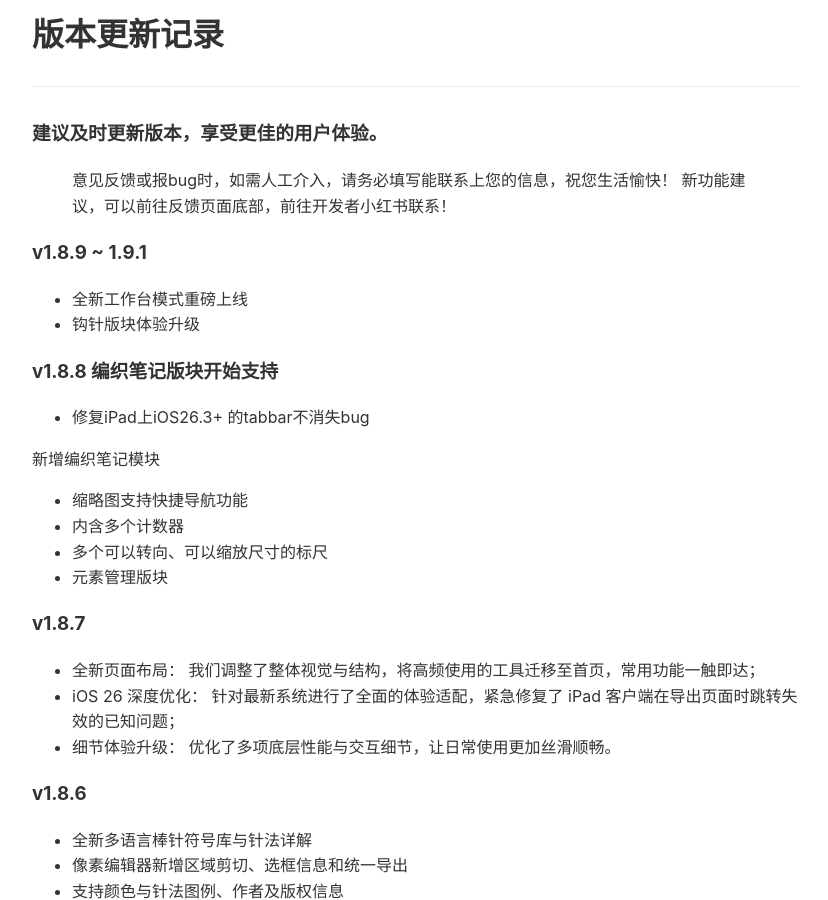
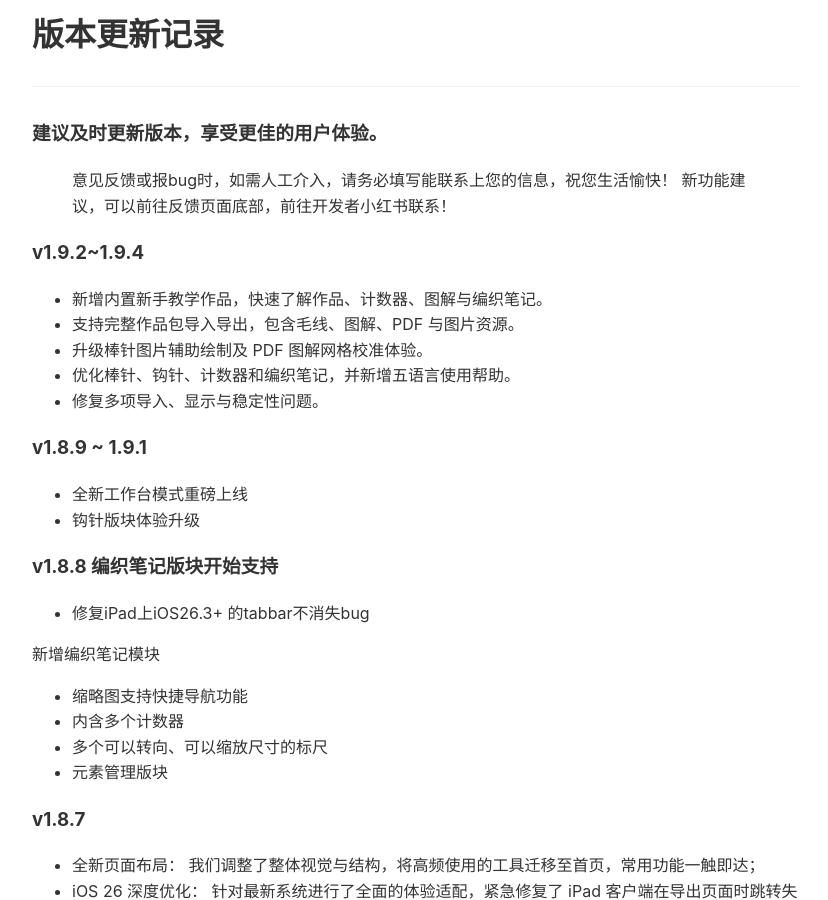
Before and after one commit to iBlackStone/iblackstone.github.io, a Jekyll site: the page built from setword/versions.md, in a window 1280 px wide and 900 px high. Shown: the whole window, without its empty margins (224-1052 px from the left). Built offline with Jekyll 4.4.1, drawn with Linux system fonts in a browser that asks for light colours.

Commit message:
版本更新内容更新

```diff
--- a/setword/versions.md
+++ b/setword/versions.md
@@ -7,6 +7,13 @@ title: "版本更新记录"
 
 > 意见反馈或报bug时，如需人工介入，请务必填写能联系上您的信息，祝您生活愉快！
 > 新功能建议，可以前往反馈页面底部，前往开发者小红书联系！
+
+### v1.9.2~1.9.4
+- 新增内置新手教学作品，快速了解作品、计数器、图解与编织笔记。
+- 支持完整作品包导入导出，包含毛线、图解、PDF 与图片资源。
+- 升级棒针图片辅助绘制及 PDF 图解网格校准体验。
+- 优化棒针、钩针、计数器和编织笔记，并新增五语言使用帮助。
+- 修复多项导入、显示与稳定性问题。
 
 ### v1.8.9 ~ 1.9.1
 * 全新工作台模式重磅上线
```
Also changed, not shown: setword/versionsen.md (+7 -0 lines).
